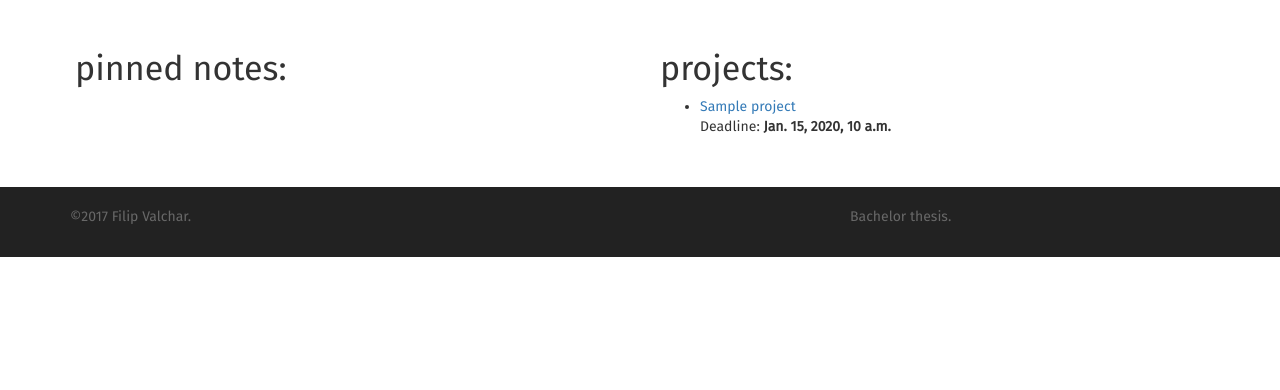
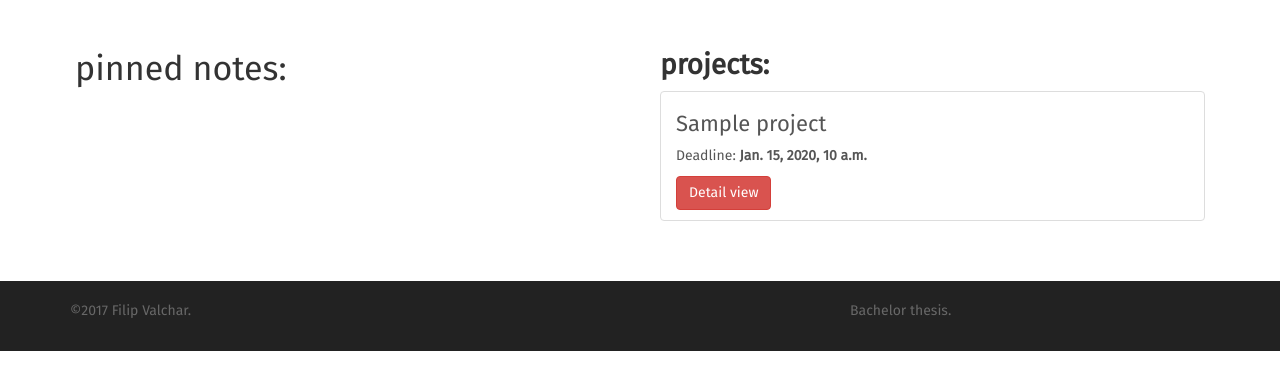
Before and after one commit to XuuRee/app-ansp, a Django app: template ansp/project/templates/project/index.html in a window 1280 px wide. Shown: the part 53-443 px from the top of the page. Run offline with Django 3.2, Linux system fonts and the light colour scheme; the template is opened without the code that fills it: most values are stand-ins (such as "Sample title", 1, 10 or a date in 2020); some libraries are stand-ins or nearby versions.

Commit message:
list group

```diff
--- a/ansp/project/static/project/style.css
+++ b/ansp/project/static/project/style.css
@@ -26,6 +26,7 @@ h4 {
 
 h5 {
     font-size: 28px;
+    font-weight: bold;
 }
 
 h6 {
@@ -50,6 +51,11 @@ h1, h2, h3, h4, h5, h6 {
     padding-right: 10px;
 }
 
+/*list group hover */
+.list-group-hover .list-group-item:hover {
+    background-color: black;
+}
+
 /* content */
 .col-pad {
     padding: 20px;
--- a/ansp/project/templates/project/index.html
+++ b/ansp/project/templates/project/index.html
@@ -9,13 +9,20 @@
                 <h4>pinned notes:</h4>
             </div>
             <div class="col-pad col-sm-6">
-                <h4>projects:</h4>
+                <h5>projects:</h5>
                 {% if all_projects %}
-                    <ul>
+                    <div class="list-group">
                         {% for project in all_projects %}
-                            <li><a href="{% url 'project:detail' project.id_project %}">{{ project.name }}</a><br>Deadline: <b>{{project.deadline}}</b></li>
+                            <a href="{% url 'project:detail' project.id_project %}"
+                               class="list-group-item list-group-item-action flex-column align-items-start">
+                                <div class="d-flex w-100 justify-content-between">
+                                    <h6 class="mb-1">{{ project.name }}</h6>
+                                </div>
+                                <p class="mb-1">Deadline: <b>{{ project.deadline }}</b></p>
+                                <button type="button" class="btn btn-danger">Detail view</button>
+                            </a>
                         {% endfor %}
-                    </ul>
+                    </div>
                 {% else %}
                     <h3>No projects!</h3>
                 {% endif %}
```
Also changed, not shown: ansp/project/templates/project/detail.html (+0 -9 lines), ansp/project/views.py (+2 -5 lines).
